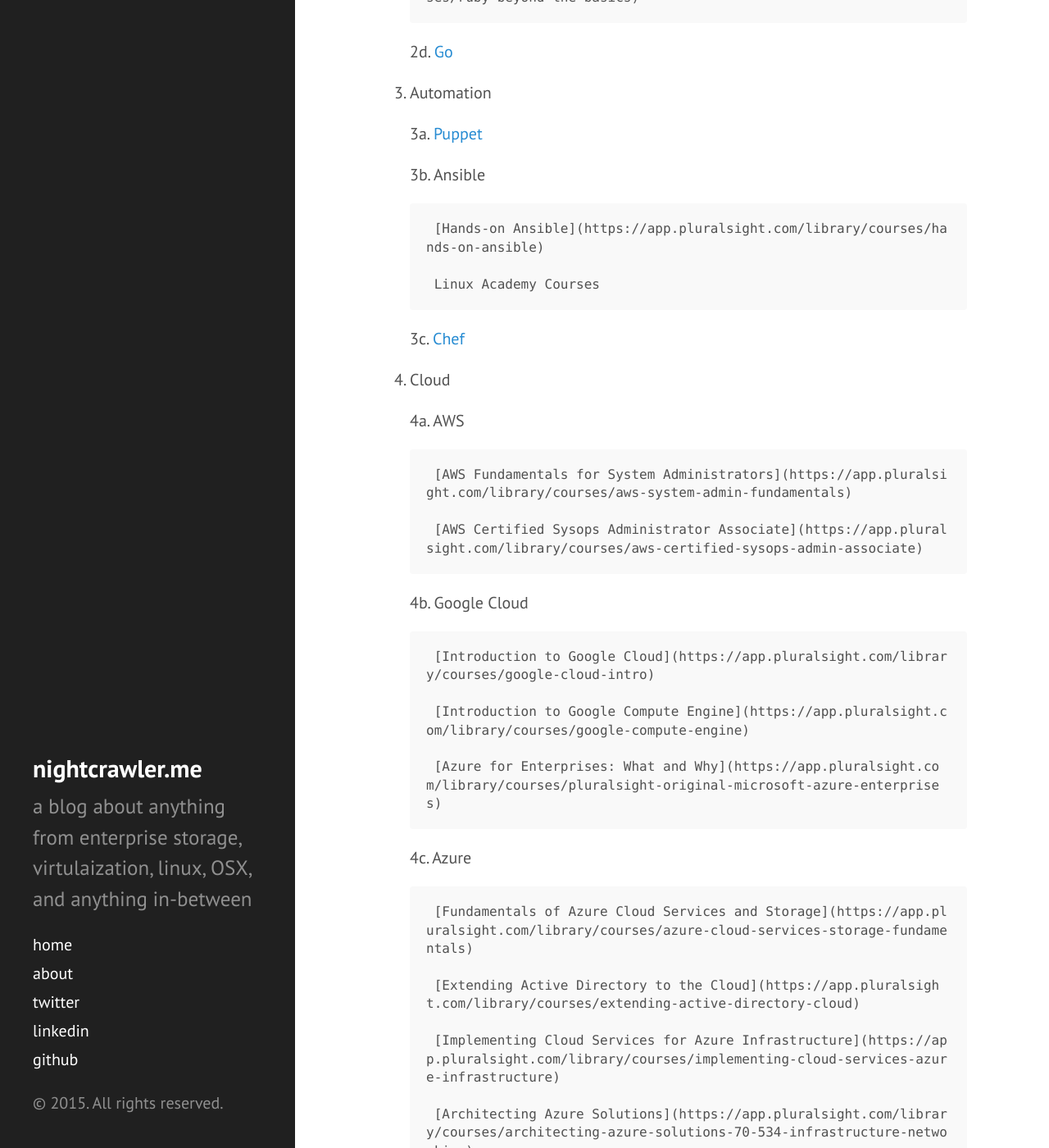
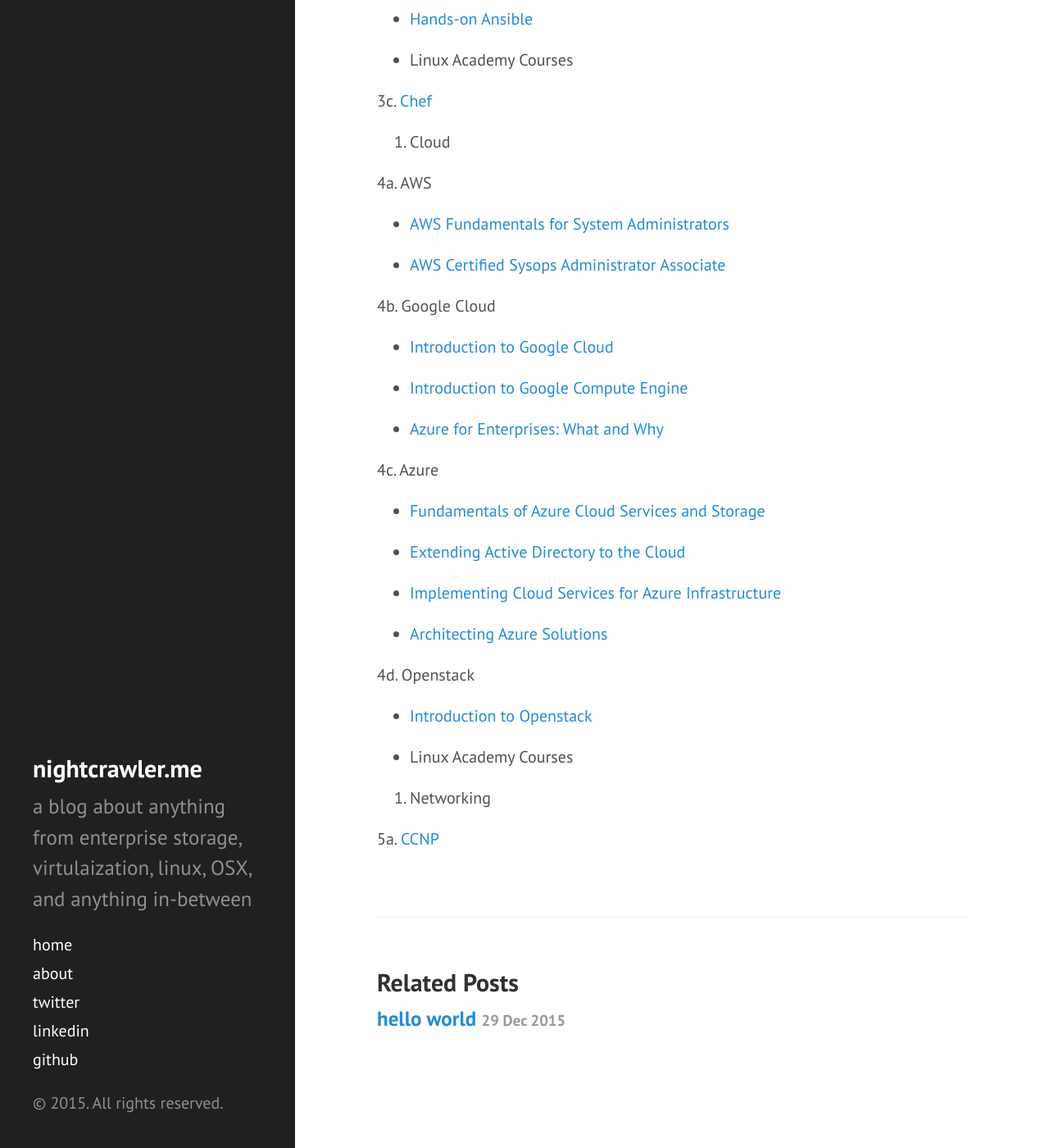
Before and after one commit to nightcrawler086/nightcrawler086.github.io, a Jekyll site: the page built from _posts/2015-12-30-training-plan.md, in a window 1280 px wide and 1400 px high, scrolled down 1903 px. Shown: the whole window at 82% size. Built offline with Jekyll 4.4.1, drawn with Linux system fonts in a browser that asks for light colours; some of the changed text lies outside the part shown.

Commit message:
still working on the list

```diff
--- a/_posts/2015-12-30-training-plan.md
+++ b/_posts/2015-12-30-training-plan.md
@@ -17,80 +17,80 @@
 
 1. Linux Administration
 
-	1a. [LPIC-1](http://blog.pluralsight.com/learning-path-linux-lpic-1)
+ 1a. [LPIC-1](http://blog.pluralsight.com/learning-path-linux-lpic-1)
 
-	1b. [LPIC-2](http://blog.pluralsight.com/learning-path-linux-lpic-2)
+ 1b. [LPIC-2](http://blog.pluralsight.com/learning-path-linux-lpic-2)
 
-	1c. RHCSA
+ 1c. RHCSA
 
-		[RedHat 6 Booting & Runlevels](https://app.pluralsight.com/library/courses/red-hat-enterprise-linux-6-booting-runlevels)
+  - [RedHat 6 Booting & Runlevels](https://app.pluralsight.com/library/courses/red-hat-enterprise-linux-6-booting-runlevels)
 
-		[RedHat Linux Shell Fundamentals](https://app.pluralsight.com/library/courses/red-hat-enterprise-linux-shell-fundamentals)
+  - [RedHat Linux Shell Fundamentals](https://app.pluralsight.com/library/courses/red-hat-enterprise-linux-shell-fundamentals)
 
-		[RedHat Enterprise Linux Storage Fundamentals](https://app.pluralsight.com/library/courses/red-hat-enterprise-linux-storage-fundamentals)
+  - [RedHat Enterprise Linux Storage Fundamentals](https://app.pluralsight.com/library/courses/red-hat-enterprise-linux-storage-fundamentals)
 
 2. Linux Programming
 
-	2a. [Bash](https://app.pluralsight.com/library/courses/introduction-bash-shell-linux-mac-os)
+ 2a. [Bash](https://app.pluralsight.com/library/courses/introduction-bash-shell-linux-mac-os)
 
-	2b. [Python](http://blog.pluralsight.com/learning-path-python-fundamentals)
+ 2b. [Python](http://blog.pluralsight.com/learning-path-python-fundamentals)
 
-	2c. Ruby
+ 2c. Ruby
 
-		[Building a Linux Server for Ruby on Rails Development](https://app.pluralsight.com/library/courses/building-linux-server-for-ruby-on-rails)
+  - [Building a Linux Server for Ruby on Rails Development](https://app.pluralsight.com/library/courses/building-linux-server-for-ruby-on-rails)
 
-		[Ruby on Rails 4: Getting Started](https://app.pluralsight.com/library/courses/ruby-rails-4-getting-started)
+  - [Ruby on Rails 4: Getting Started](https://app.pluralsight.com/library/courses/ruby-rails-4-getting-started)
 
-		[Ruby Fundamentals](https://app.pluralsight.com/library/courses/ruby-fundamentals)
+  - [Ruby Fundamentals](https://app.pluralsight.com/library/courses/ruby-fundamentals)
 
-		[Ruby Beyond the Basics](https://app.pluralsight.com/library/courses/ruby-beyond-the-basics)
+  - [Ruby Beyond the Basics](https://app.pluralsight.com/library/courses/ruby-beyond-the-basics)
 
-	2d. [Go](http://blog.pluralsight.com/learning-path-go)
+ 2d. [Go](http://blog.pluralsight.com/learning-path-go)
 
 3. Automation
 
-	3a. [Puppet](https://app.pluralsight.com/library/courses/puppet-system-administrators-fundamentals)
+ 3a. [Puppet](https://app.pluralsight.com/library/courses/puppet-system-administrators-fundamentals)
 
-	3b. Ansible
+ 3b. Ansible
 
-		[Hands-on Ansible](https://app.pluralsight.com/library/courses/hands-on-ansible)
+  - [Hands-on Ansible](https://app.pluralsight.com/library/courses/hands-on-ansible)
 
-		Linux Academy Courses
+  - Linux Academy Courses
 
-	3c. [Chef](https://app.pluralsight.com/library/courses/chef-planning-installing)
+ 3c. [Chef](https://app.pluralsight.com/library/courses/chef-planning-installing)
 
 4. Cloud
 
-	4a. AWS
+ 4a. AWS
 
-		[AWS Fundamentals for System Administrators](https://app.pluralsight.com/library/courses/aws-system-admin-fundamentals)
+  - [AWS Fundamentals for System Administrators](https://app.pluralsight.com/library/courses/aws-system-admin-fundamentals)
 
-		[AWS Certified Sysops Administrator Associate](https://app.pluralsight.com/library/courses/aws-certified-sysops-admin-associate)
+  - [AWS Certified Sysops Administrator Associate](https://app.pluralsight.com/library/courses/aws-certified-sysops-admin-associate)
 
-	4b. Google Cloud
+ 4b. Google Cloud
 
-		[Introduction to Google Cloud](https://app.pluralsight.com/library/courses/google-cloud-intro)
+  - [Introduction to Google Cloud](https://app.pluralsight.com/library/courses/google-cloud-intro)
 
-		[Introduction to Google Compute Engine](https://app.pluralsight.com/library/courses/google-compute-engine)
+  - [Introduction to Google Compute Engine](https://app.pluralsight.com/library/courses/google-compute-engine)
 
-		[Azure for Enterprises: What and Why](https://app.pluralsight.com/library/courses/pluralsight-original-microsoft-azure-enterprises)
+  - [Azure for Enterprises: What and Why](https://app.pluralsight.com/library/courses/pluralsight-original-microsoft-azure-enterprises)
 
-	4c. Azure
+ 4c. Azure
 
-		[Fundamentals of Azure Cloud Services and Storage](https://app.pluralsight.com/library/courses/azure-cloud-services-storage-fundamentals)
+  - [Fundamentals of Azure Cloud Services and Storage](https://app.pluralsight.com/library/courses/azure-cloud-services-storage-fundamentals)
 
-		[Extending Active Directory to the Cloud](https://app.pluralsight.com/library/courses/extending-active-directory-cloud)
+  - [Extending Active Directory to the Cloud](https://app.pluralsight.com/library/courses/extending-active-directory-cloud)
 
-		[Implementing Cloud Services for Azure Infrastructure](https://app.pluralsight.com/library/courses/implementing-cloud-services-azure-infrastructure)
+  - [Implementing Cloud Services for Azure Infrastructure](https://app.pluralsight.com/library/courses/implementing-cloud-services-azure-infrastructure)
 
-		[Architecting Azure Solutions](https://app.pluralsight.com/library/courses/architecting-azure-solutions-70-534-infrastructure-networking)
+  - [Architecting Azure Solutions](https://app.pluralsight.com/library/courses/architecting-azure-solutions-70-534-infrastructure-networking)
 
-	4d. Openstack
+ 4d. Openstack
 
-		[Introduction to Openstack](https://app.pluralsight.com/library/courses/openstack-introduction)
+  - [Introduction to Openstack](https://app.pluralsight.com/library/courses/openstack-introduction)
 
-		Linux Academy Courses
+  - Linux Academy Courses
 
 5. Networking
 
-	5a. [CCNP](http://blog.pluralsight.com/learning-path-cisco-ccnp-routing-and-switching)
+ 5a. [CCNP](http://blog.pluralsight.com/learning-path-cisco-ccnp-routing-and-switching)
```
